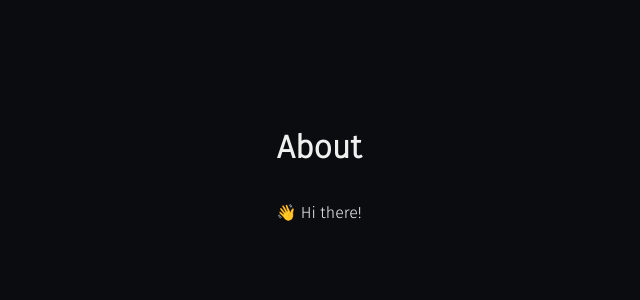
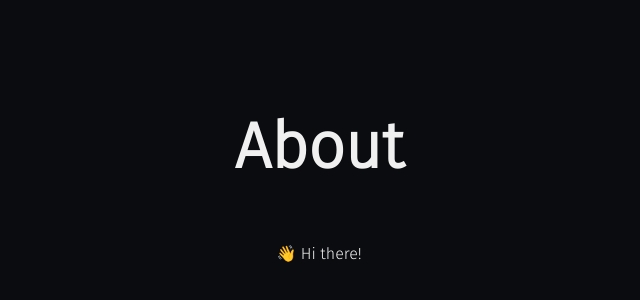
Before and after one commit to xyntechx/Bex-Website, a Next.js app: page /about in a window 1280 px wide. Shown: the part 228-528 px from the top of the page, without its empty margins (321-961 px from the left). Built offline with nearby package versions, Linux system fonts and the light colour scheme.

Commit message:
💄 Title styling

```diff
--- a/pages/about.tsx
+++ b/pages/about.tsx
@@ -16,7 +16,7 @@ const About: NextPage = () => {
             </Head>
 
             <main className={styles.main}>
-                <h1>About</h1>
+                <h1 className={styles.title}>About</h1>
                 <p>👋 Hi there!</p>
             </main>
         </div>
--- a/pages/artworks.tsx
+++ b/pages/artworks.tsx
@@ -17,7 +17,7 @@ const Artworks: NextPage = () => {
             </Head>
 
             <main className={styles.main}>
-                <h1>Artworks</h1>
+                <h1 className={styles.title}>Artworks</h1>
                 <section className={grid.container}>
                     <section className={grid.artworkGrid}>
                         <div className={grid.card}>
--- a/pages/fiction.tsx
+++ b/pages/fiction.tsx
@@ -16,7 +16,7 @@ const Fiction: NextPage = () => {
             </Head>
 
             <main className={styles.main}>
-                <h1>Fiction</h1>
+                <h1 className={styles.title}>Fiction</h1>
             </main>
         </div>
     );
--- a/pages/poems.tsx
+++ b/pages/poems.tsx
@@ -16,7 +16,7 @@ const Poems: NextPage = () => {
             </Head>
 
             <main className={styles.main}>
-                <h1>Poems</h1>
+                <h1 className={styles.title}>Poems</h1>
             </main>
         </div>
     );
```
